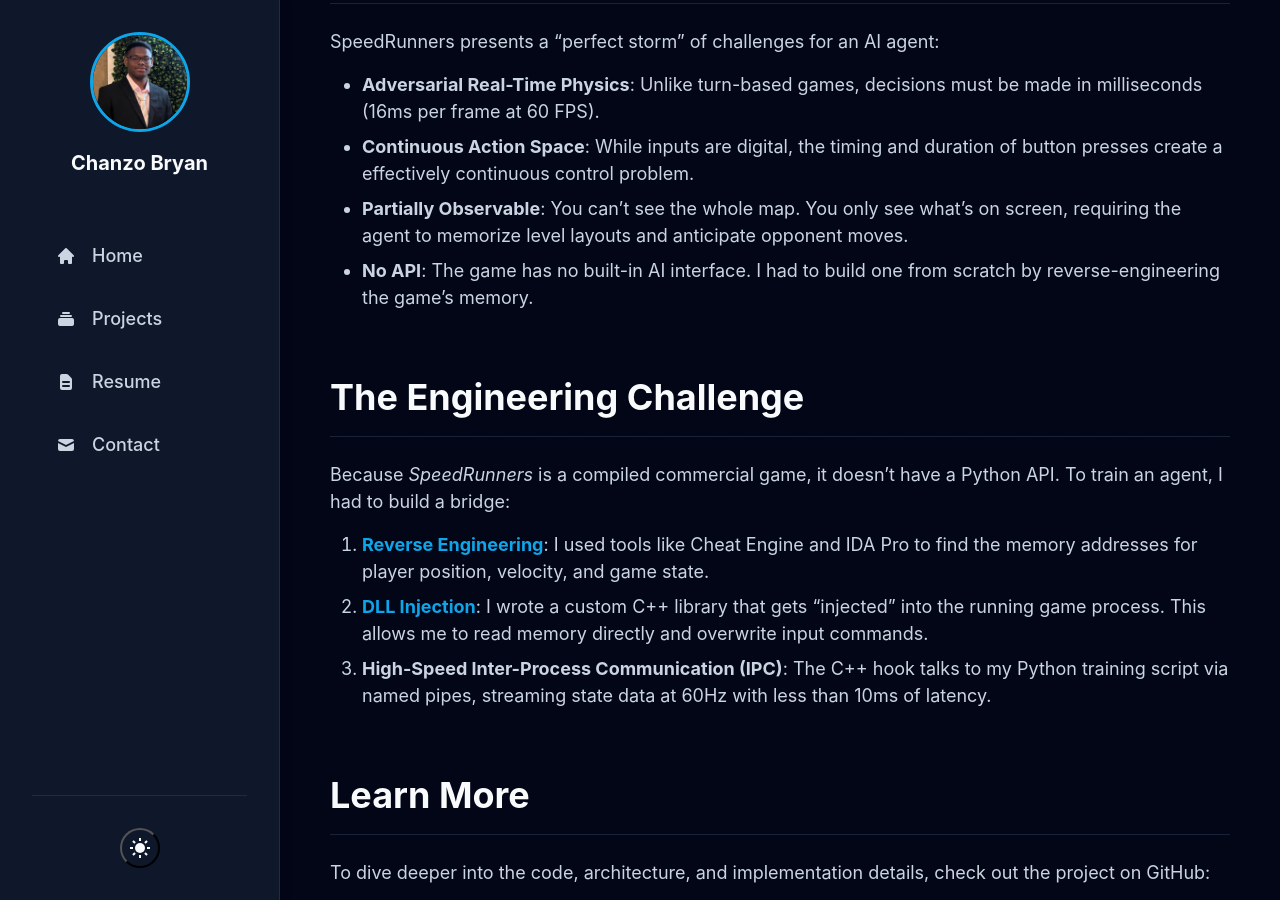
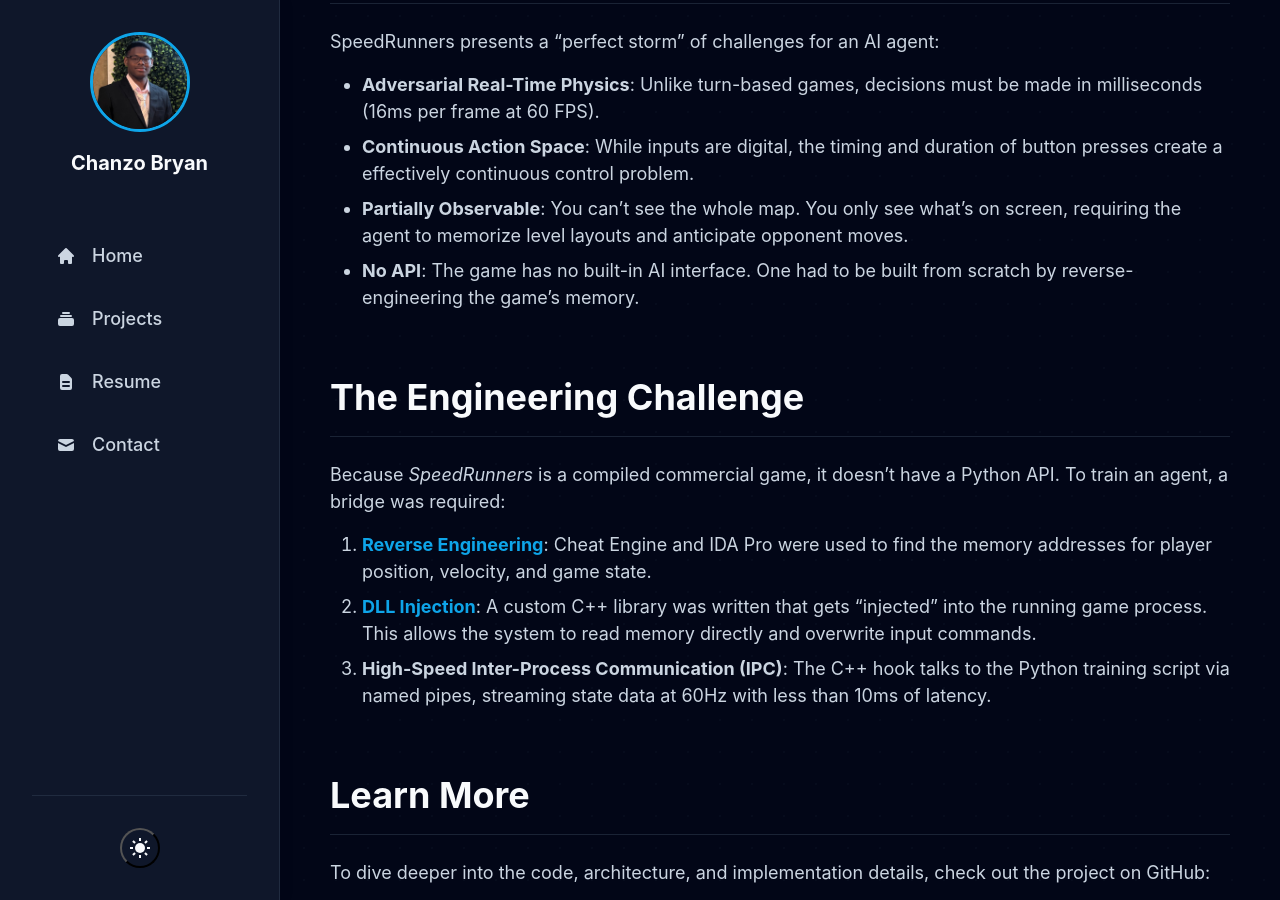
Before and after one commit to Chainso/chanzobryan.com, a Jekyll site: the page built from projects/speedrunners-rl.md, in a window 1280 px wide and 900 px high, scrolled down 1683 px. Built offline with Jekyll 4.4.1, drawn with Linux system fonts in a browser that asks for light colours.

Commit message:
refactor: improve content clarity and tone
- Remove "Explore Projects" button from hero section
- Add Wikipedia links for technical terms (reinforcement learning, zero-sum games)
- Update project descriptions to use impersonal language for technical details

```diff
--- a/projects/speedrunners-rl.md
+++ b/projects/speedrunners-rl.md
@@ -32,15 +32,15 @@
 - **Adversarial Real-Time Physics**: Unlike turn-based games, decisions must be made in milliseconds (16ms per frame at 60 FPS).
 - **Continuous Action Space**: While inputs are digital, the timing and duration of button presses create a effectively continuous control problem.
 - **Partially Observable**: You can't see the whole map. You only see what's on screen, requiring the agent to memorize level layouts and anticipate opponent moves.
-- **No API**: The game has no built-in AI interface. I had to build one from scratch by reverse-engineering the game's memory.
+- **No API**: The game has no built-in AI interface. One had to be built from scratch by reverse-engineering the game's memory.
 
 ## The Engineering Challenge
 
-Because *SpeedRunners* is a compiled commercial game, it doesn't have a Python API. To train an agent, I had to build a bridge:
+Because *SpeedRunners* is a compiled commercial game, it doesn't have a Python API. To train an agent, a bridge was required:
 
-1.  **[Reverse Engineering](https://en.wikipedia.org/wiki/Reverse_engineering#Reverse_engineering_of_software)**: I used tools like Cheat Engine and IDA Pro to find the memory addresses for player position, velocity, and game state.
-2.  **[DLL Injection](https://en.wikipedia.org/wiki/DLL_injection)**: I wrote a custom C++ library that gets "injected" into the running game process. This allows me to read memory directly and overwrite input commands.
-3.  **High-Speed Inter-Process Communication (IPC)**: The C++ hook talks to my Python training script via named pipes, streaming state data at 60Hz with less than 10ms of latency.
+1.  **[Reverse Engineering](https://en.wikipedia.org/wiki/Reverse_engineering#Reverse_engineering_of_software)**: Cheat Engine and IDA Pro were used to find the memory addresses for player position, velocity, and game state.
+2.  **[DLL Injection](https://en.wikipedia.org/wiki/DLL_injection)**: A custom C++ library was written that gets "injected" into the running game process. This allows the system to read memory directly and overwrite input commands.
+3.  **High-Speed Inter-Process Communication (IPC)**: The C++ hook talks to the Python training script via named pipes, streaming state data at 60Hz with less than 10ms of latency.
 
 ## Learn More
 
```
Also changed, not shown: index.html (+0 -11 lines), projects/hlrl.md (+1 -1 lines), projects/terramystica-rl.md (+2 -2 lines).
